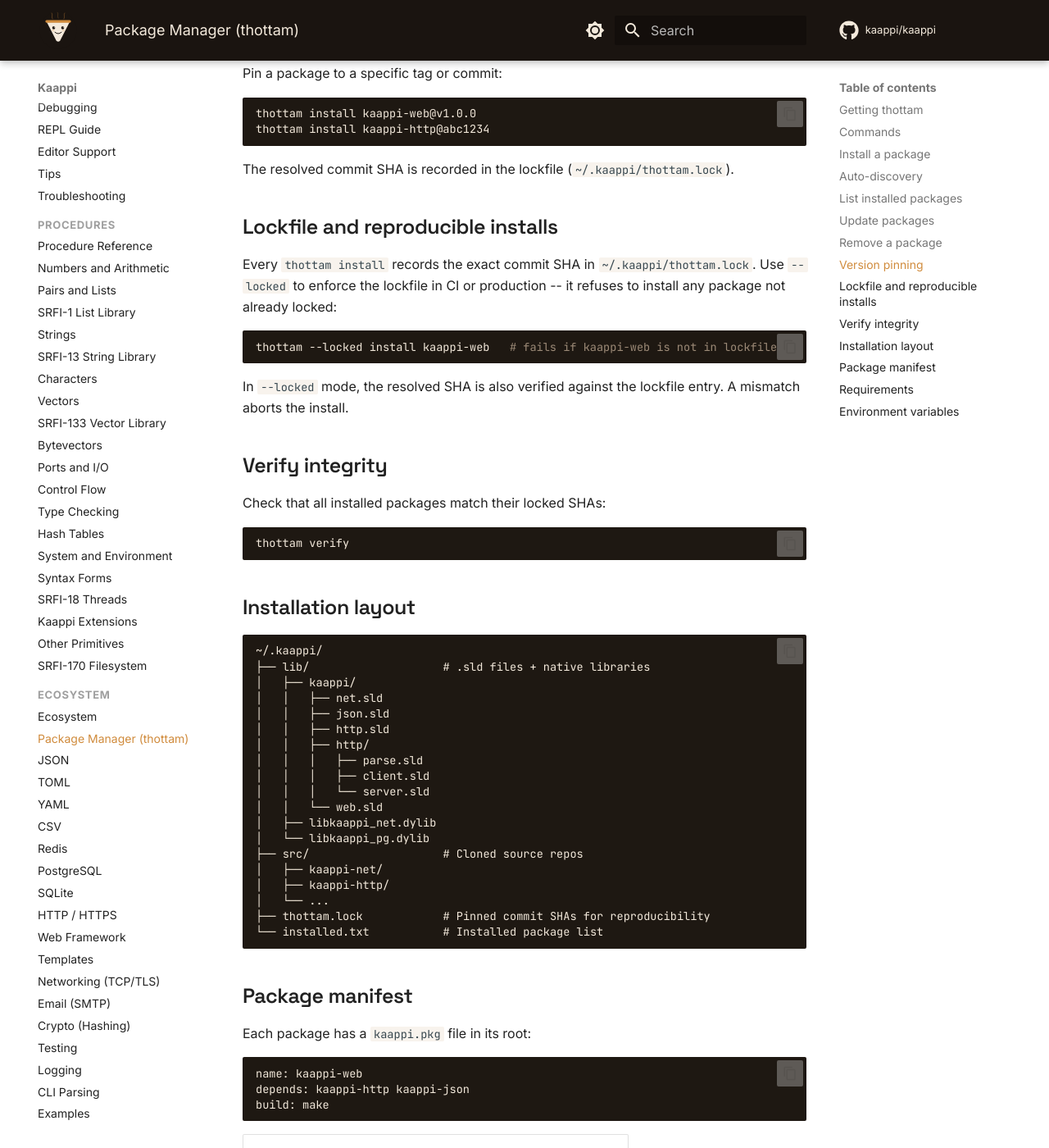
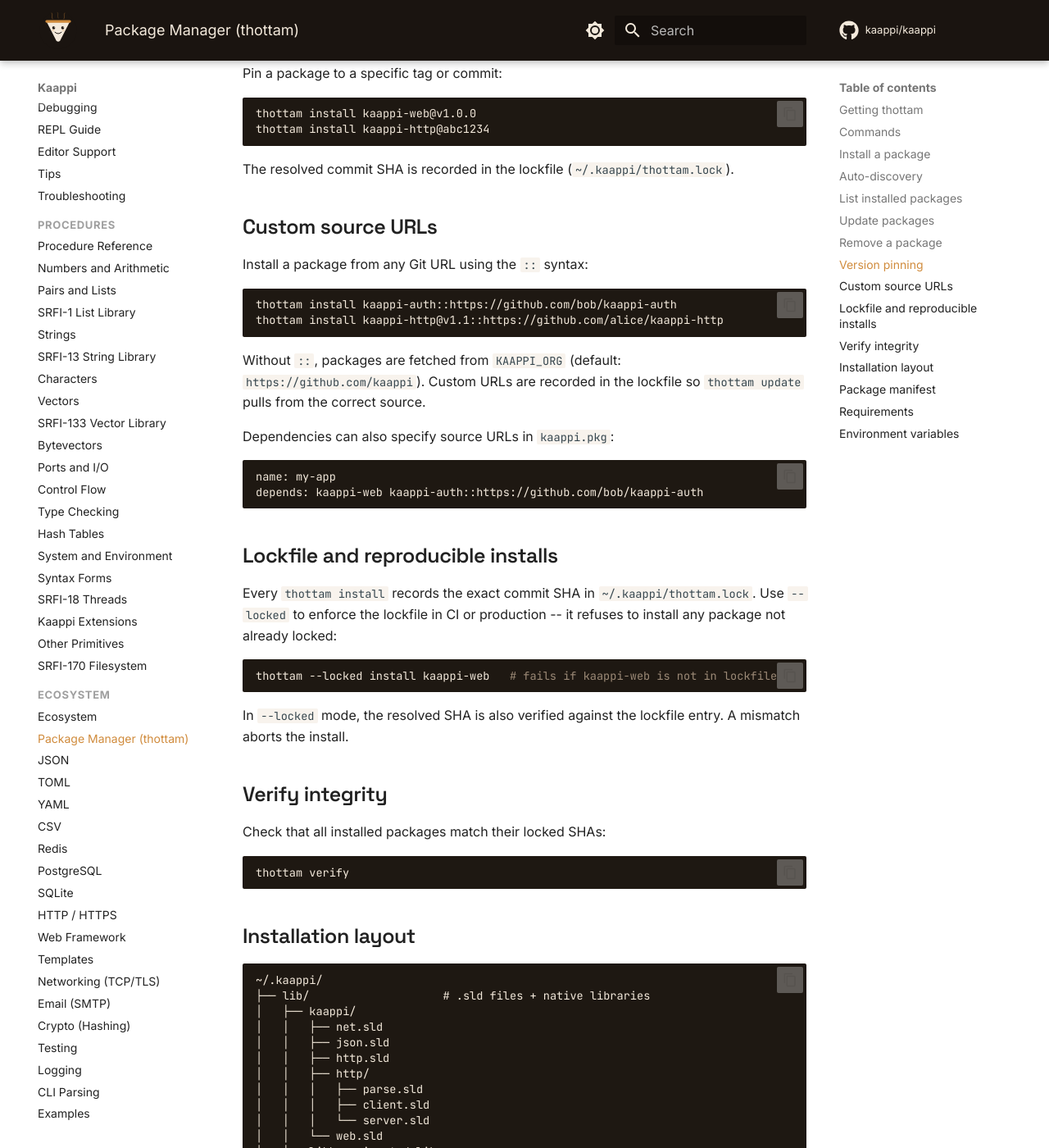
Before and after one commit to kaappi/kaappi.github.io, an MkDocs documentation site: the page built from docs/ecosystem/thottam.md, in a window 1280 px wide and 1400 px high, scrolled down 1924 px. Shown: the whole window at 82% size. Built offline with MkDocs 1.6.1 and Material for MkDocs 9.7.7, drawn with Linux system fonts in a browser that asks for light colours; comment, search, counter and statistics services are not loaded; some of the changed text lies outside the part shown.

Commit message:
Document thottam custom source URLs and source: manifest field
- thottam.md: add custom source URLs section, source field in manifest
  table, ::url syntax in command reference, lockfile stores source URLs
- c-extensions.md: show source: field for third-party packages

Co-Authored-By: Claude Opus 4.6 (1M context) <noreply@anthropic.com>

````diff
--- a/docs/ecosystem/thottam.md
+++ b/docs/ecosystem/thottam.md
@@ -90,6 +90,26 @@ thottam install kaappi-http@abc1234
 
 The resolved commit SHA is recorded in the lockfile (`~/.kaappi/thottam.lock`).
 
+## Custom source URLs
+
+Install a package from any Git URL using the `::` syntax:
+
+```bash
+thottam install kaappi-auth::https://github.com/bob/kaappi-auth
+thottam install kaappi-http@v1.1::https://github.com/alice/kaappi-http
+```
+
+Without `::`, packages are fetched from `KAAPPI_ORG` (default:
+`https://github.com/kaappi`). Custom URLs are recorded in the lockfile so
+`thottam update` pulls from the correct source.
+
+Dependencies can also specify source URLs in `kaappi.pkg`:
+
+```
+name: my-app
+depends: kaappi-web kaappi-auth::https://github.com/bob/kaappi-auth
+```
+
 ## Lockfile and reproducible installs
 
 Every `thottam install` records the exact commit SHA in
@@ -131,7 +151,7 @@ thottam verify
 │   ├── kaappi-net/
 │   ├── kaappi-http/
 │   └── ...
-├── thottam.lock            # Pinned commit SHAs for reproducibility
+├── thottam.lock            # Pinned commit SHAs (and source URLs) for reproducibility
 └── installed.txt           # Installed package list
 ```
 
@@ -143,13 +163,15 @@ Each package has a `kaappi.pkg` file in its root:
 name: kaappi-web
 depends: kaappi-http kaappi-json
 build: make
+source: https://github.com/kaappi/kaappi-web
 ```
 
 | Field | Required | Description |
 |-------|----------|-------------|
 | `name` | yes | Package name |
-| `depends` | no | Space-separated dependency names |
+| `depends` | no | Space-separated dependency specs (`name[@ver][::url]`) |
 | `build` | no | Build command (omit for pure Scheme) |
+| `source` | no | Git URL where this package is hosted |
 
 ## Requirements
 
````
Also changed, not shown: other parts of docs/ecosystem/thottam.md (+1 -1 lines), docs/guide/c-extensions.md (+10 -0 lines).
